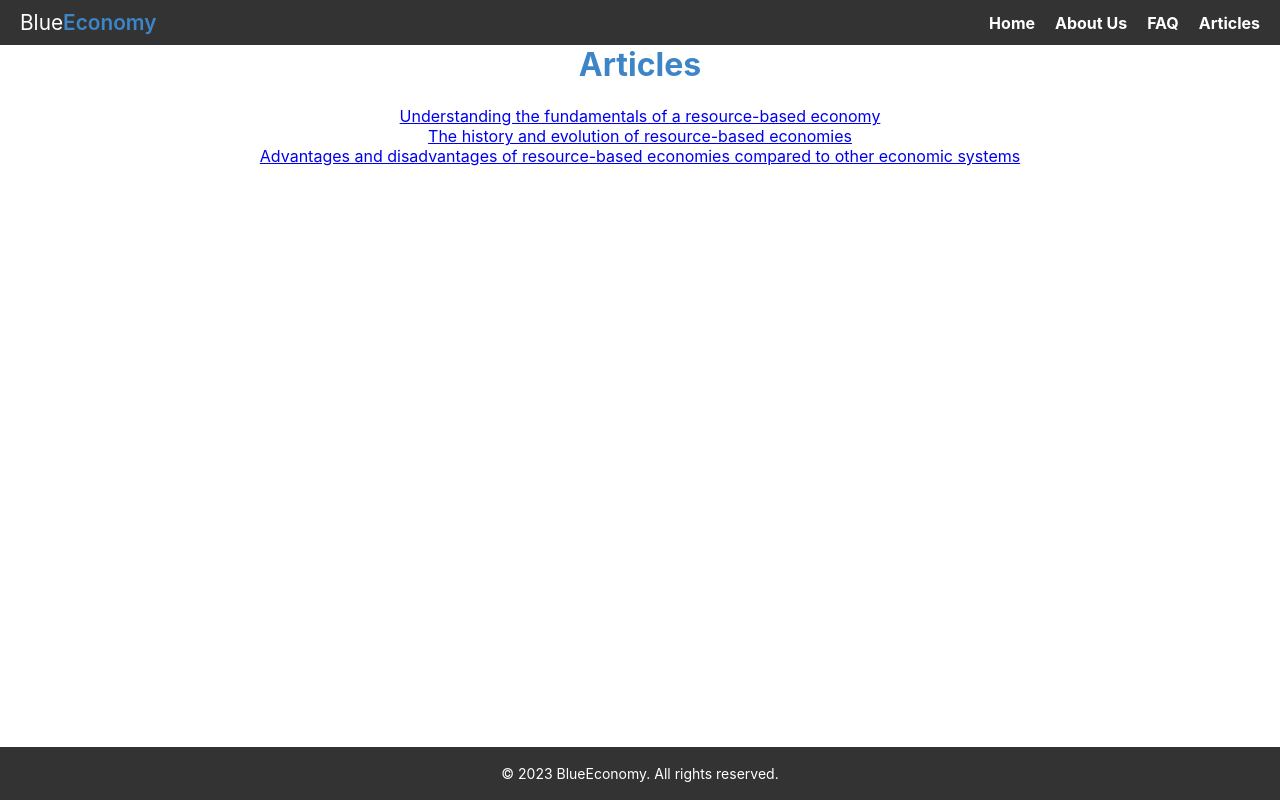
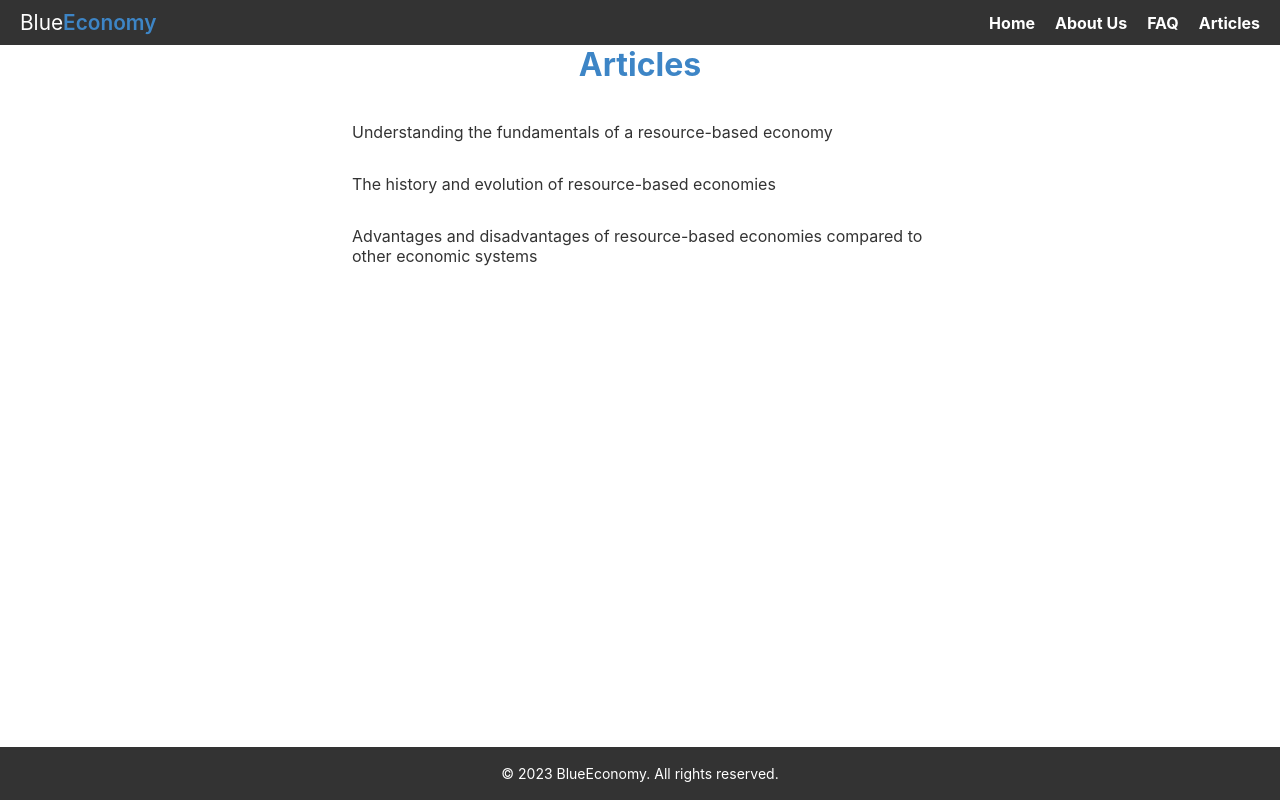
Before and after one commit to verykenny/rbe, a React (Create React App) app: page /articles in a window 1280 px wide. Built offline with nearby package versions, Linux system fonts and the light colour scheme.

Commit message:
home page image and minor link styles

```diff
--- a/src/pages/AboutUs/index.js
+++ b/src/pages/AboutUs/index.js
@@ -19,8 +19,9 @@ export default About;
 const AboutContainer = styled.div`
   text-align: center;
   padding: 20px;
+  margin: 2rem auto;
+  width: 90%;
   background-color: #f0f0f0;
   border-radius: 10px;
   box-shadow: 0px 5px 5px #ccc;
-
 `;
--- a/src/pages/Articles/index.js
+++ b/src/pages/Articles/index.js
@@ -1,4 +1,4 @@
-// import Article from '../../components/Article'
+import styled from 'styled-components';
 import { Link } from 'react-router-dom';
 
 const Articles = () => {
@@ -10,19 +10,43 @@ const Articles = () => {
   ];
 
   return (
-    <div>
+    <ArticlesListContainer>
       <h1>Articles</h1>
-      {/* <Article fileName="/Articles/0001_understandingthefundamentals.txt" /> */}
 
-      <ul>
+      <ArticleList>
         {articles.map(article => (
-          <li key={article.id}>
-            <Link to={`/articles/${article.id}`}>{article.title}</Link>
-          </li>
+          <ArticleListItem key={article.id}>
+            <ArticleLink to={`/articles/${article.id}`}>{article.title}</ArticleLink>
+          </ArticleListItem>
         ))}
-      </ul>
-    </div>
+      </ArticleList>
+    </ArticlesListContainer>
   );
 }
 
 export default Articles;
+
+const ArticlesListContainer = styled.div`
+  margin: 0 auto;
+  width: 90%;
+`;
+
+const ArticleList = styled.ul`
+  list-style: none;
+  margin: 0 auto;
+  width: 50%;
+`;
+
+const ArticleListItem = styled.li`
+  padding: 1rem 0;
+  text-align: left;
+`;
+
+const ArticleLink = styled(Link)`
+  color: #333;
+  text-decoration: none;
+
+  &:hover {
+    font-weight: 500;
+  }
+`;
```
Also changed, not shown: src/pages/Home/index.js (+29 -5 lines), public/test.png (added), public/treeisland.png (added).
